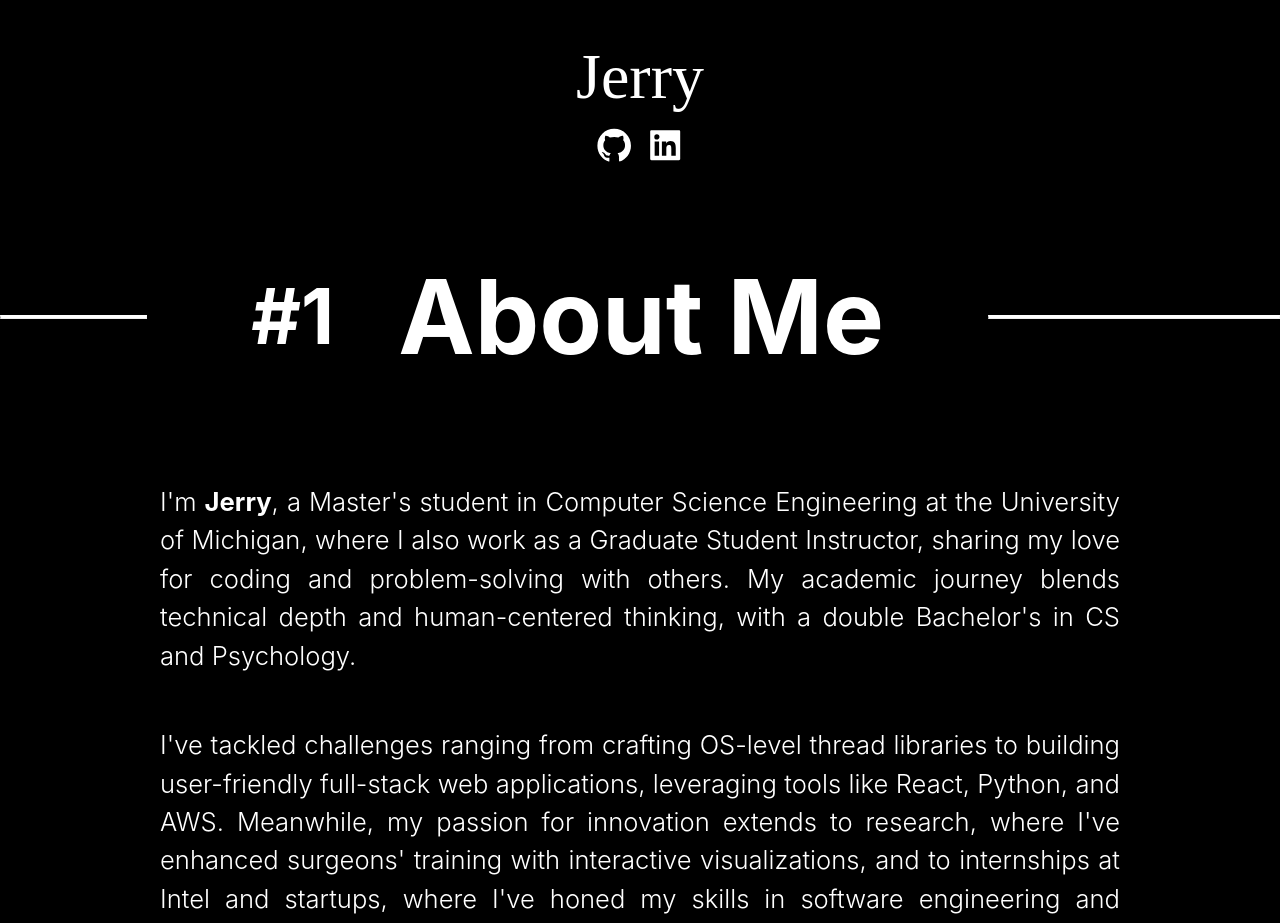
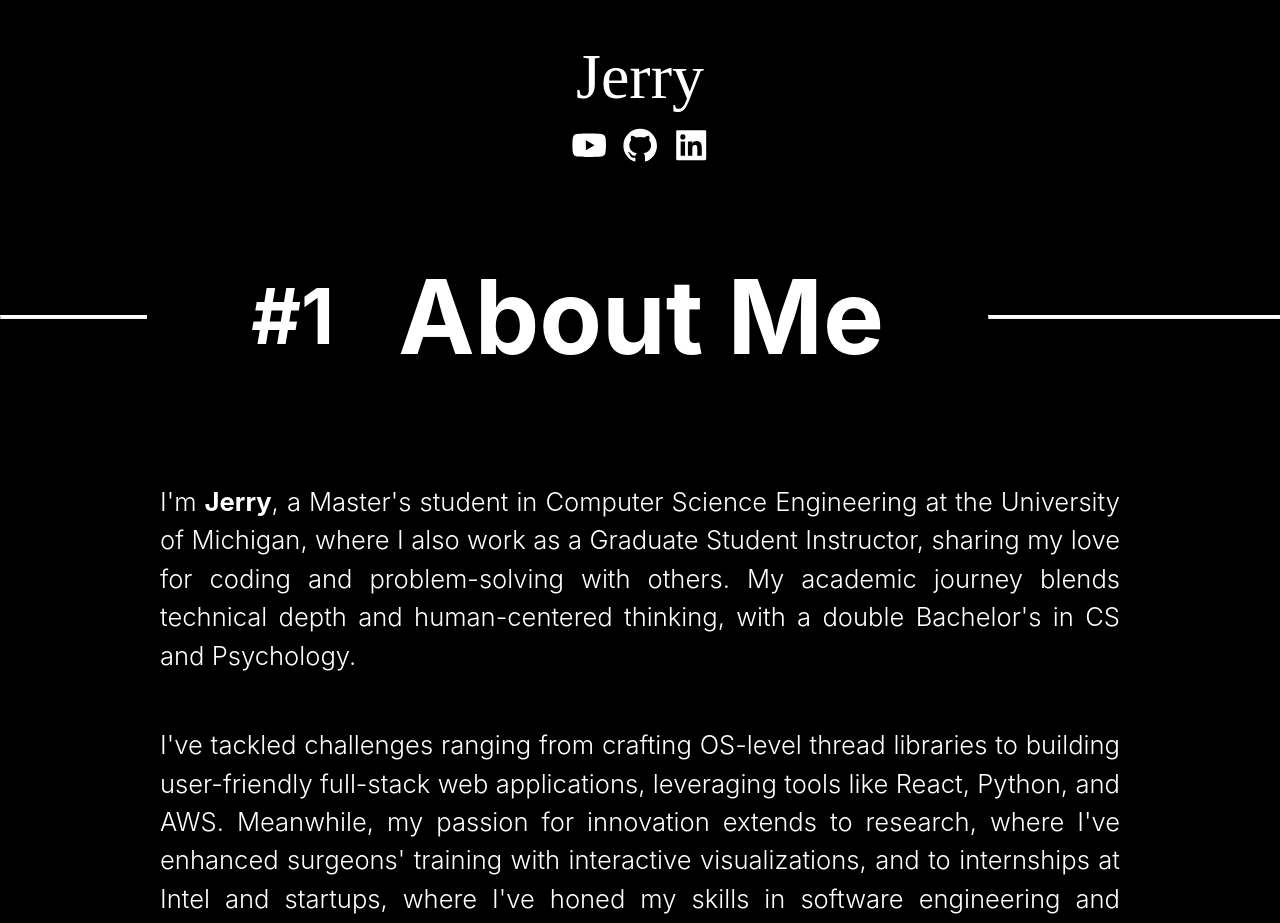
Before and after one commit to zhaojer/zhaojer.github.io, a React (Vite) app: page / in a window 1280 px wide. Shown: the part 840-1763 px from the top of the page. Built offline with nearby package versions, Linux system fonts and the light colour scheme; a web font is replaced by a local one.

Commit message:
Add youtube link

```diff
--- a/src/sections/Hero/index.tsx
+++ b/src/sections/Hero/index.tsx
@@ -4,7 +4,7 @@ import { IoSchool } from "react-icons/io5";
 import { HiOutlineLightBulb } from "react-icons/hi";
 import { FaHandshakeAngle } from "react-icons/fa6";
 import { LiaLaptopCodeSolid } from "react-icons/lia";
-import { AiFillGithub, AiFillLinkedin } from "react-icons/ai";
+import { AiFillGithub, AiFillLinkedin, AiFillYoutube } from "react-icons/ai";
 
 interface HeroProps {
   scrollToAboutMe: () => void,
@@ -46,6 +46,13 @@ const Hero: FC<HeroProps> = ({scrollToAboutMe, scrollToWork, scrollToProject, sc
       <BarcodeContainer>
         <Barcode onClick={scrollToContact} >Jerry</Barcode>
         <LinksContainer>
+          <a
+            href="https://www.youtube.com/@jz1729"
+            target="_blank"
+            rel="noreferrer noopener"
+          >
+            <YoutubeIcon />
+          </a>
           <a
             href="https://github.com/zhaojer/"
             target="_blank"
@@ -242,3 +249,9 @@ const LinkedinIcon = styled(AiFillLinkedin)`
   width: 3vmax;
   height: 3vmax;
 `;
+
+const YoutubeIcon = styled(AiFillYoutube)`
+  color: white;
+  width: 3vmax;
+  height: 3vmax;
+`;
```
